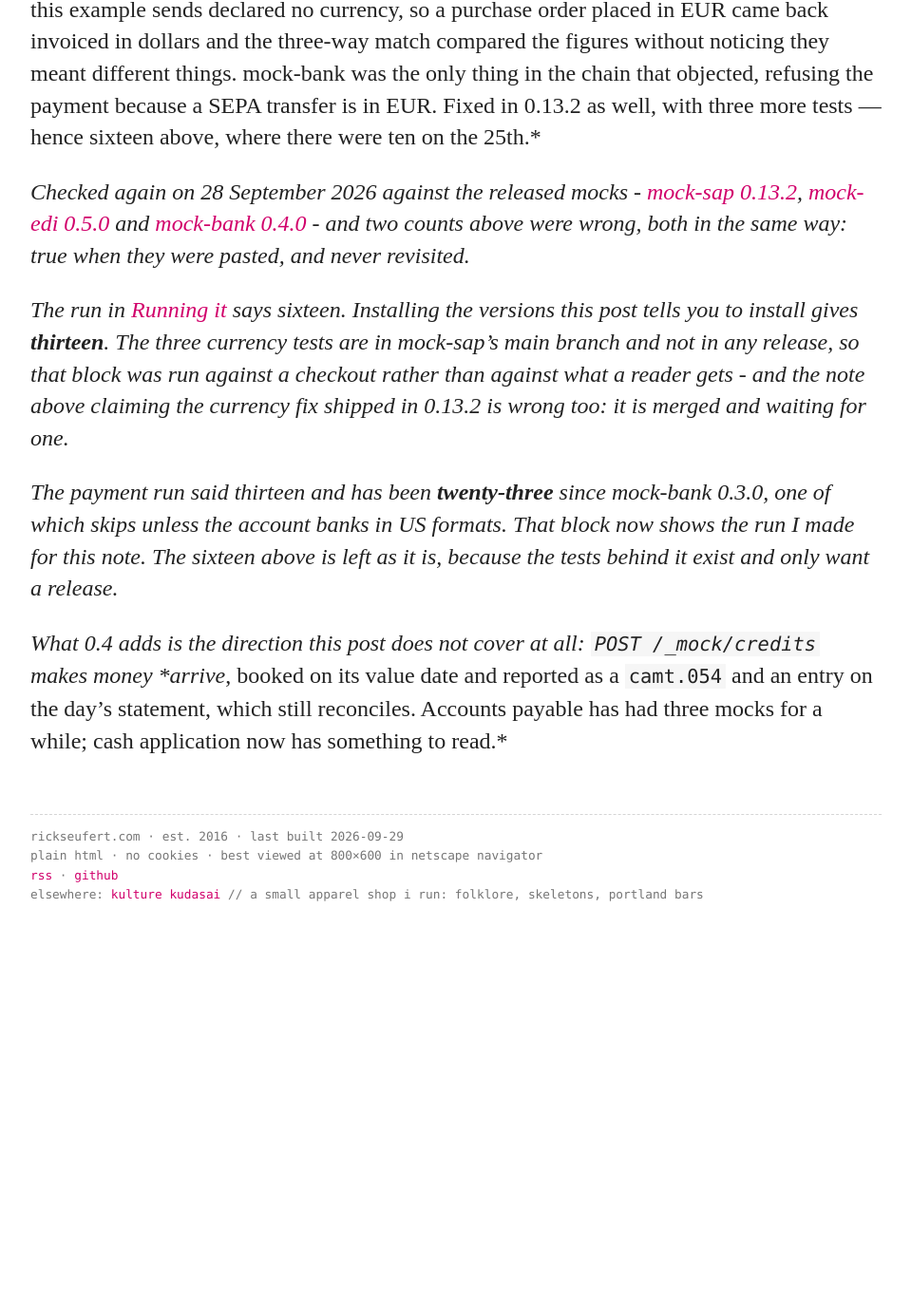
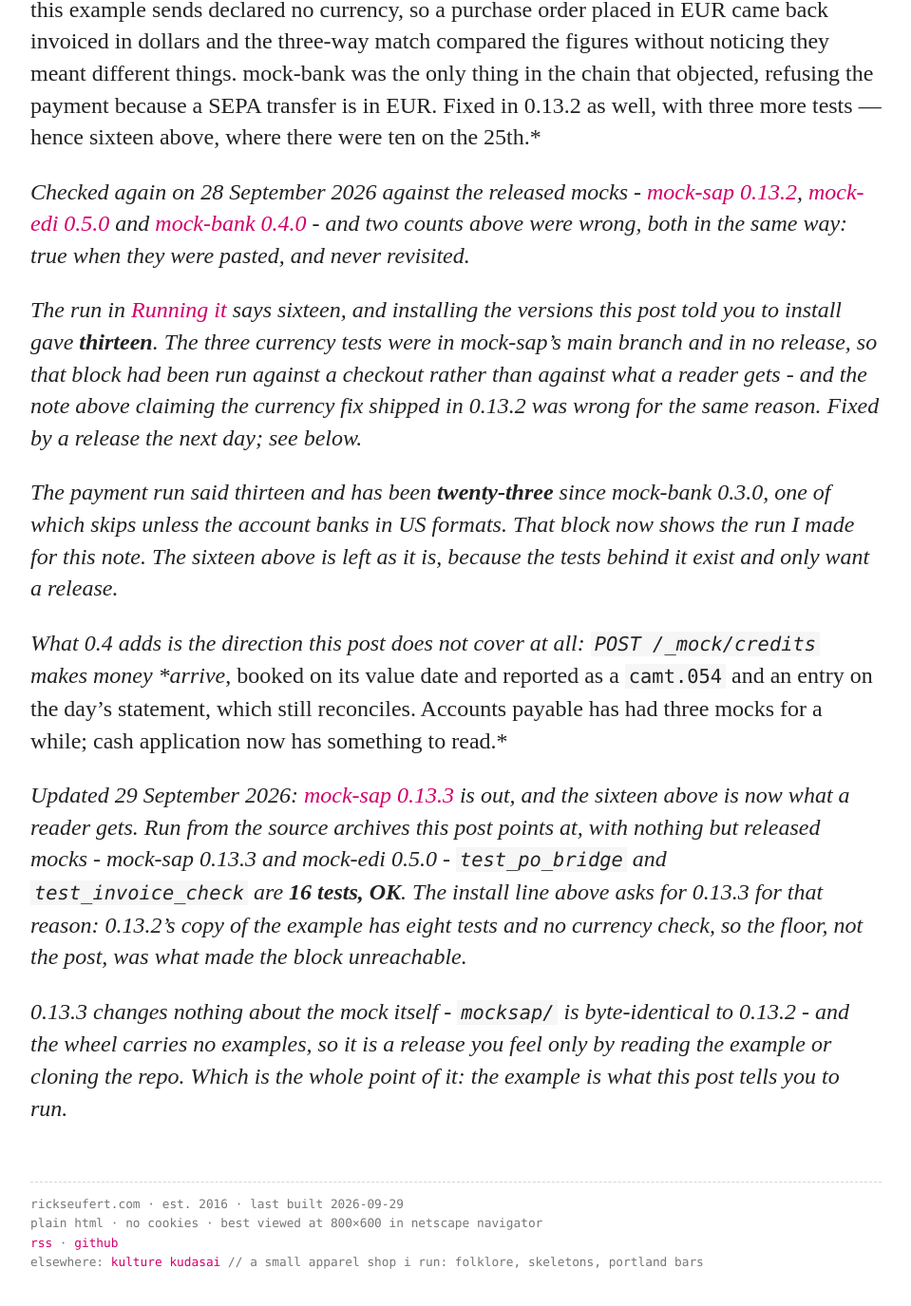
Before and after one commit to rseufert/rseufert.github.io, a Jekyll site: the page built from _posts/2026-09-24-testing-an-sap-to-edi-integration.md, in a window 1280 px wide and 1400 px high, scrolled down 15752 px. Shown: the top 1375 px of the window at 95% size, without its empty margins (160-1119 px from the left). Built offline with Jekyll 4.4.1, drawn with Linux system fonts in a browser that asks for light colours; before the commit the page ends 16765 px from its top, so only the background shows below that; some of the changed text lies outside the part shown.

Commit message:
mock-sap 0.13.3: the post's sixteen is now what a reader gets
The install line asked for `mock-sap>=0.13.2`, whose copy of `invoice_check` has
eight tests and no currency check, while the run in "Running it" showed sixteen.
The floor was what made that block unreachable, not the block. 0.13.3 is the
first release whose `examples/` contains the three currency tests, so the floor
moves there and the body is true again.

Verified from the source archives the post points at, with nothing but released
mocks - mock-sap 0.13.3 and mock-edi 0.5.0 from PyPI, installed with
--no-cache-dir into a clean venv: `test_po_bridge test_invoice_check` is 16, OK.

Yesterday's correction note stays, because it is a dated record and it was true
when it was written, but it was phrased in the present tense about something a
release has since fixed - "gives thirteen" is now "gave thirteen", and it points
at today's note rather than leaving a reader on a claim that no longer holds.

The payment run's `mock-sap>=0.13.2` is deliberately left alone. `mocksap/` is
byte-identical between the two releases, so 0.13.2 is genuinely the minimum that
works there, and a floor should be the lowest version that does.

Also gives the Invoice check card the scenario 0.13.3 released. The card listed
four of the example's behaviours and the currency pair was not among them, which
made it the one card on the page describing a version of the example that no
longer exists.

Co-Authored-By: Claude Opus 5 <noreply@anthropic.com>

````diff
--- a/_posts/2026-09-24-testing-an-sap-to-edi-integration.md
+++ b/_posts/2026-09-24-testing-an-sap-to-edi-integration.md
@@ -11,7 +11,7 @@ Every company that buys things through SAP and trades with suppliers over EDI ha
 ## Running the mocks
 
 ```bash
-pip install "mock-sap>=0.13.2" "mock-edi>=0.5.0"
+pip install "mock-sap>=0.13.3" "mock-edi>=0.5.0"
 mock-sap --port 8000 &
 mock-edi --port 8080 &
 ```
@@ -537,8 +537,12 @@ which is the only kind of check worth recording.
 
 *Checked again on 28 September 2026 against the released mocks - [mock-sap 0.13.2](https://pypi.org/project/mock-sap/0.13.2/), [mock-edi 0.5.0](https://pypi.org/project/mock-edi/0.5.0/) and [mock-bank 0.4.0](https://pypi.org/project/mock-bank/0.4.0/) - and two counts above were wrong, both in the same way: true when they were pasted, and never revisited.*
 
-*The run in [Running it](#running-it) says sixteen. Installing the versions this post tells you to install gives **thirteen**. The three currency tests are in mock-sap's main branch and not in any release, so that block was run against a checkout rather than against what a reader gets - and the note above claiming the currency fix shipped in 0.13.2 is wrong too: it is merged and waiting for one.*
+*The run in [Running it](#running-it) says sixteen, and installing the versions this post told you to install gave **thirteen**. The three currency tests were in mock-sap's main branch and in no release, so that block had been run against a checkout rather than against what a reader gets - and the note above claiming the currency fix shipped in 0.13.2 was wrong for the same reason. Fixed by a release the next day; see below.*
 
 *The payment run said thirteen and has been **twenty-three** since mock-bank 0.3.0, one of which skips unless the account banks in US formats. That block now shows the run I made for this note. The sixteen above is left as it is, because the tests behind it exist and only want a release.*
 
 *What 0.4 adds is the direction this post does not cover at all: `POST /_mock/credits` makes money *arrive*, booked on its value date and reported as a `camt.054` and an entry on the day's statement, which still reconciles. Accounts payable has had three mocks for a while; cash application now has something to read.*
+
+*Updated 29 September 2026: [mock-sap 0.13.3](https://pypi.org/project/mock-sap/0.13.3/) is out, and the sixteen above is now what a reader gets. Run from the source archives this post points at, with nothing but released mocks - mock-sap 0.13.3 and mock-edi 0.5.0 - `test_po_bridge` and `test_invoice_check` are **16 tests, OK**. The install line above asks for 0.13.3 for that reason: 0.13.2's copy of the example has eight tests and no currency check, so the floor, not the post, was what made the block unreachable.*
+
+*0.13.3 changes nothing about the mock itself - `mocksap/` is byte-identical to 0.13.2 - and the wheel carries no examples, so it is a release you feel only by reading the example or cloning the repo. Which is the whole point of it: the example is what this post tells you to run.*
--- a/index.html
+++ b/index.html
@@ -141,6 +141,7 @@ cd examples &amp;&amp; python3 -m unittest -v test_po_bridge</code></pre>
 			<li><strong>A clean invoice is posted,</strong> and the test reads back the money owed - the supplier invoice, its line amounts and the open payable a payment run selects. Asserting only that SAP took the IDoc is what let this example post invoices that owed nobody anything, until mock-sap 0.13.2.</li>
 			<li><strong>A short shipment, billed as shipped, is posted.</strong> Matching against the ordered quantity would wrongly block it.</li>
 			<li><strong>A price disagreement is blocked.</strong> mock-edi bills its own catalogue price, the way real suppliers do.</li>
+			<li><strong>An invoice in the wrong currency is blocked</strong> - and one that names no currency is not. The order declares its currency, so a EUR purchase order comes back invoiced in EUR; before mock-sap 0.13.3 it did not, and the match compared 12.50 with 12.50 without noticing they meant different money. Absence is not disagreement, so an invoice carrying no <code>CUR</code> segment still passes.</li>
 			<li><strong>The same invoice sent twice is posted once.</strong> No sleeping: the test advances mock-edi's clock.</li>
 		</ul>
 <pre><code>git clone https://github.com/rseufert/mock-sap &amp;&amp; cd mock-sap
````
